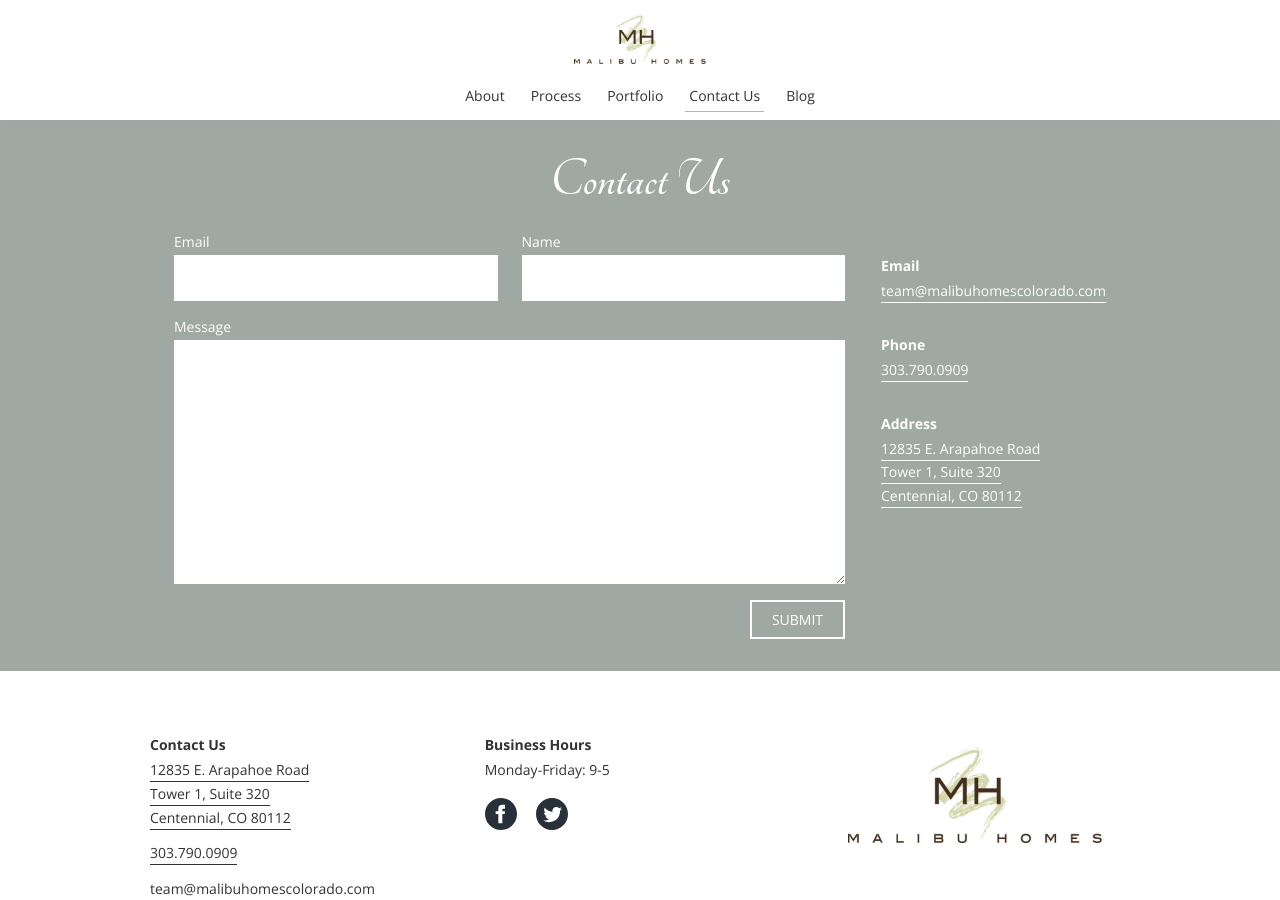
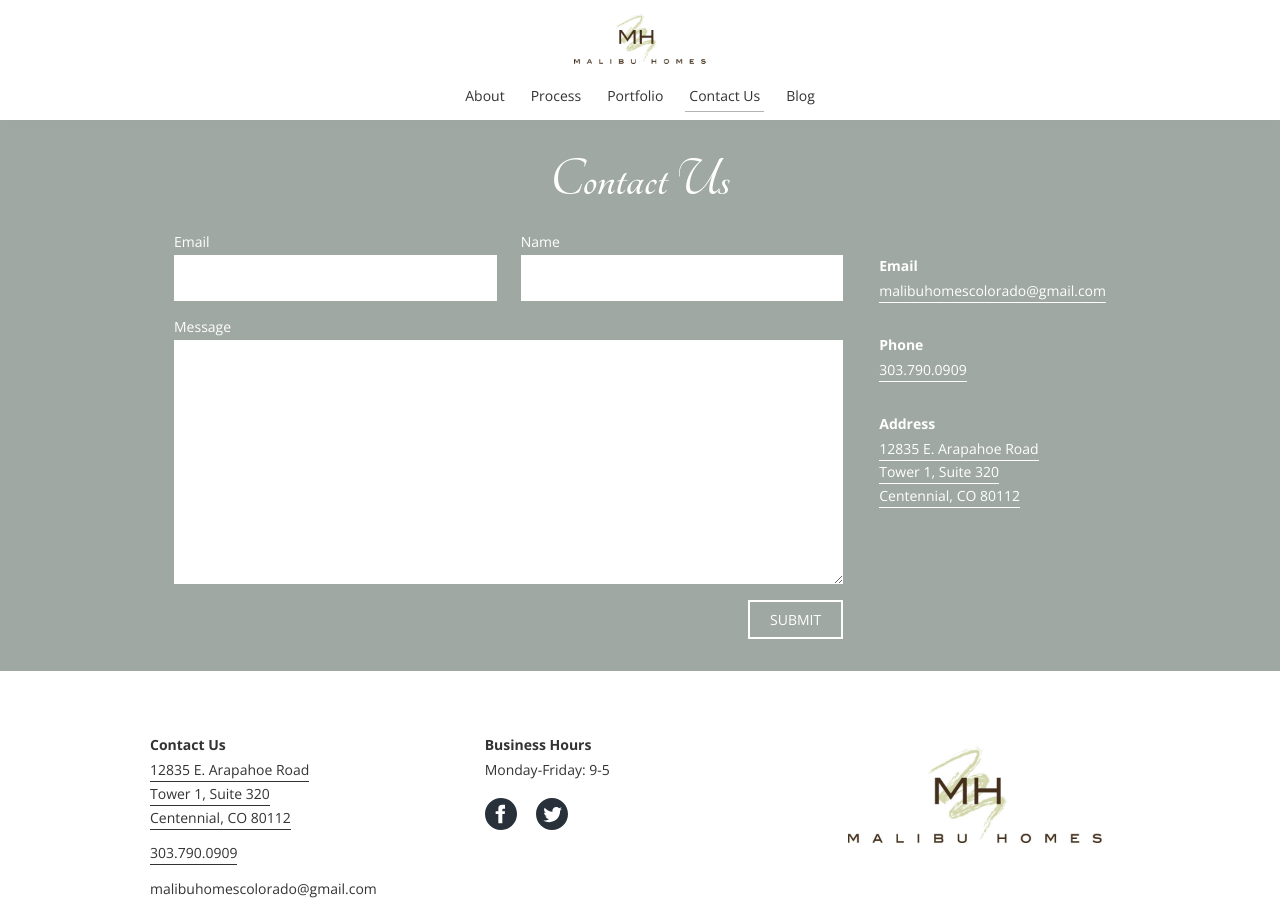
Before and after one commit to jdalton308/malibuhomes-cms, a Jekyll site: the page built from contact.html, in a window 1280 px wide and 900 px high. Built offline with Jekyll 4.4.1, drawn with Linux system fonts in a browser that asks for light colours.

Commit message:
Update from Forestry.io malibuhomescolorado@gmail.com updated _data/contact.yml

```diff
--- a/_data/contact.yml
+++ b/_data/contact.yml
@@ -1,3 +1,4 @@
+---
 address:
   street1: 12835 E. Arapahoe Road
   street2: Tower 1, Suite 320
@@ -6,9 +7,9 @@
 hours: 'Monday-Friday: 9-5'
 phone:
   link: tel:3037900909
-  number: '303.790.0909'
+  number: 303.790.0909
 email:
-  address: team@malibuhomescolorado.com
+  address: malibuhomescolorado@gmail.com
 facebook: https://www.facebook.com/malibuhomesco/
 twitter: https://twitter.com/malibuhomesco
-copyright: '&copy; 2019, Malibu Homes Colorado'
+copyright: "&copy; 2019, Malibu Homes Colorado"
```
